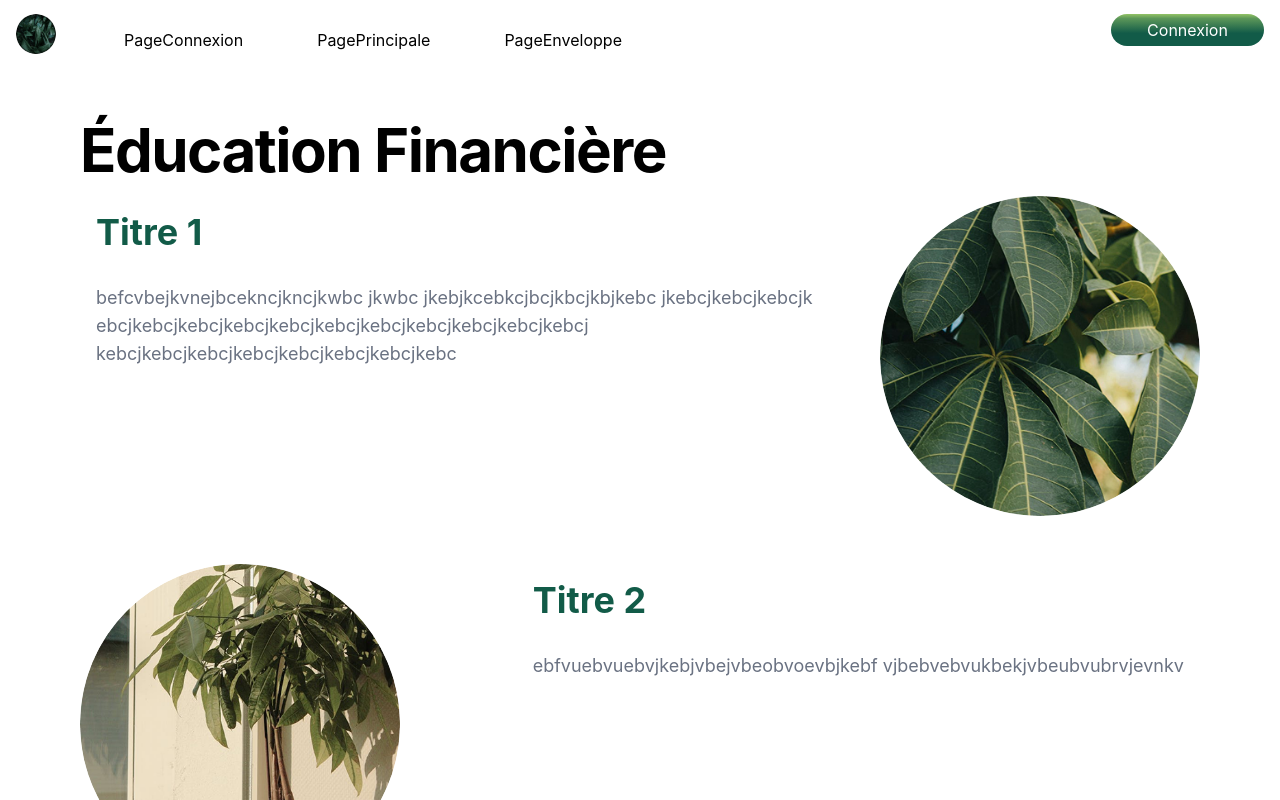
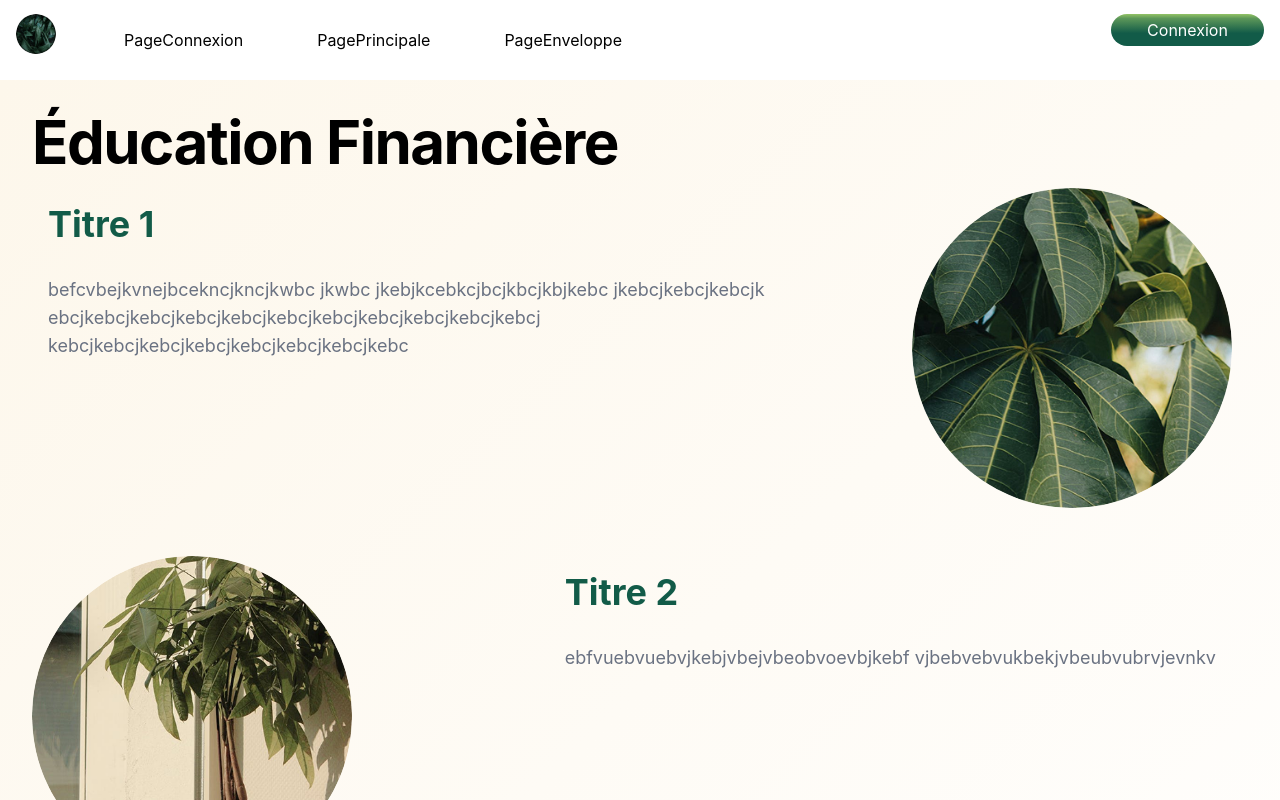
Before and after one commit to BudgetsOrg/Projet_BudgETS, a React (Vite) app in the folder frontend/: page /EducationFinanciere in a window 1280 px wide. Shown: the top 800 px of the page. Built offline with nearby package versions, Linux system fonts and the light colour scheme; no server answers.

Commit message:
changer fond de couleur page educ fin

```diff
--- a/frontend/src/pages/EducationFinanciere.tsx
+++ b/frontend/src/pages/EducationFinanciere.tsx
@@ -4,7 +4,7 @@ import ellipse17 from "../../public/img/Ellipse17.png";
 import plante from "../../public/img/planteEduc.png";
 export default function EducationFinanciere() {
   return (
-    <div className="mx-20 my-10 space-y-12">
+    <div className="space-y-12 bg-gradient-to-br from-[#FDF7EB] to-white space-x-4 p-8">
       <h1 className="mb-4 text-4xl font-bold tracking-tight text-heading md:text-5xl lg:text-6xl">
         Éducation Financière
       </h1>
```
